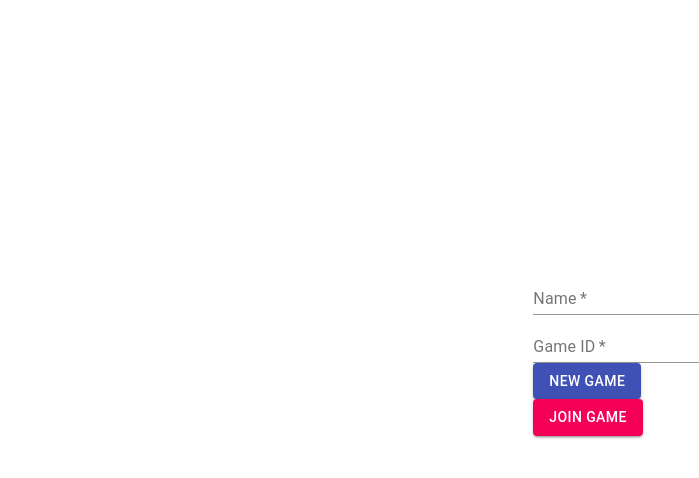
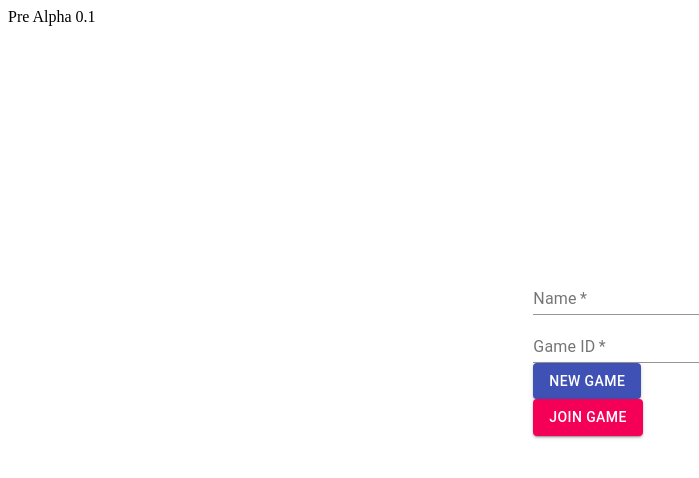
Before and after one commit to CommonCrisis/shit-head-frontend, a React (Create React App) app: page / in a window 1280 px wide. Shown: the top 478 px of the page, without its empty margins (0-699 px from the left). Built offline with nearby package versions, Linux system fonts and the light colour scheme.

Commit message:
add version info

```diff
--- a/src/components/App.js
+++ b/src/components/App.js
@@ -35,6 +35,7 @@ const App = () => {
       <div>
         <Lobby {...{ playerName, setPlayerName, gameId, setGameId, setGameState, setUpdatePlayers, setServerMessage }} />
         <SnackbarHandler {...{ serverMessage, setServerMessage }} />
+        <div>Pre Alpha 0.1</div>
       </div >
     );
   } else if (gameState === 'PreGame') {
```
